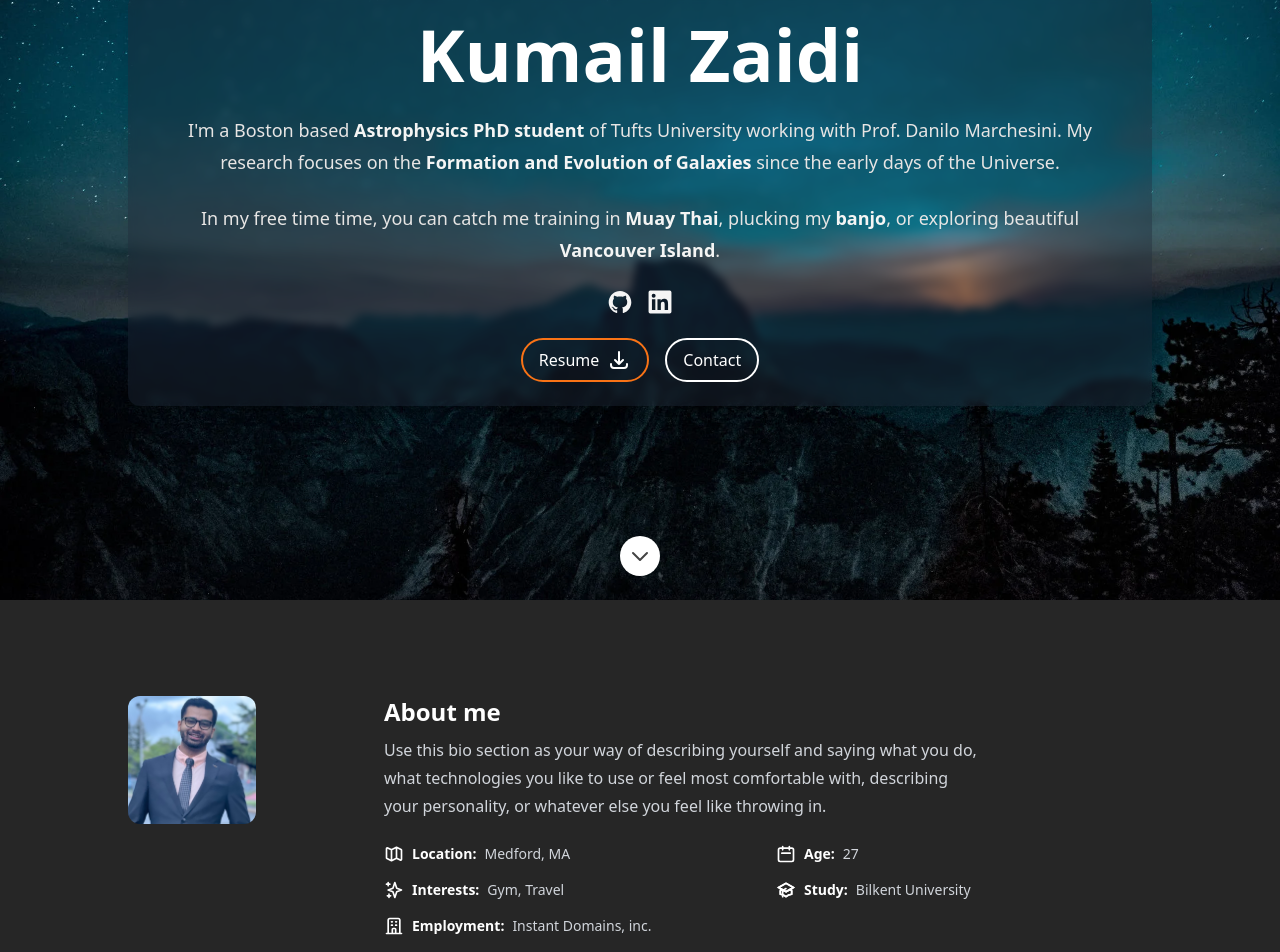
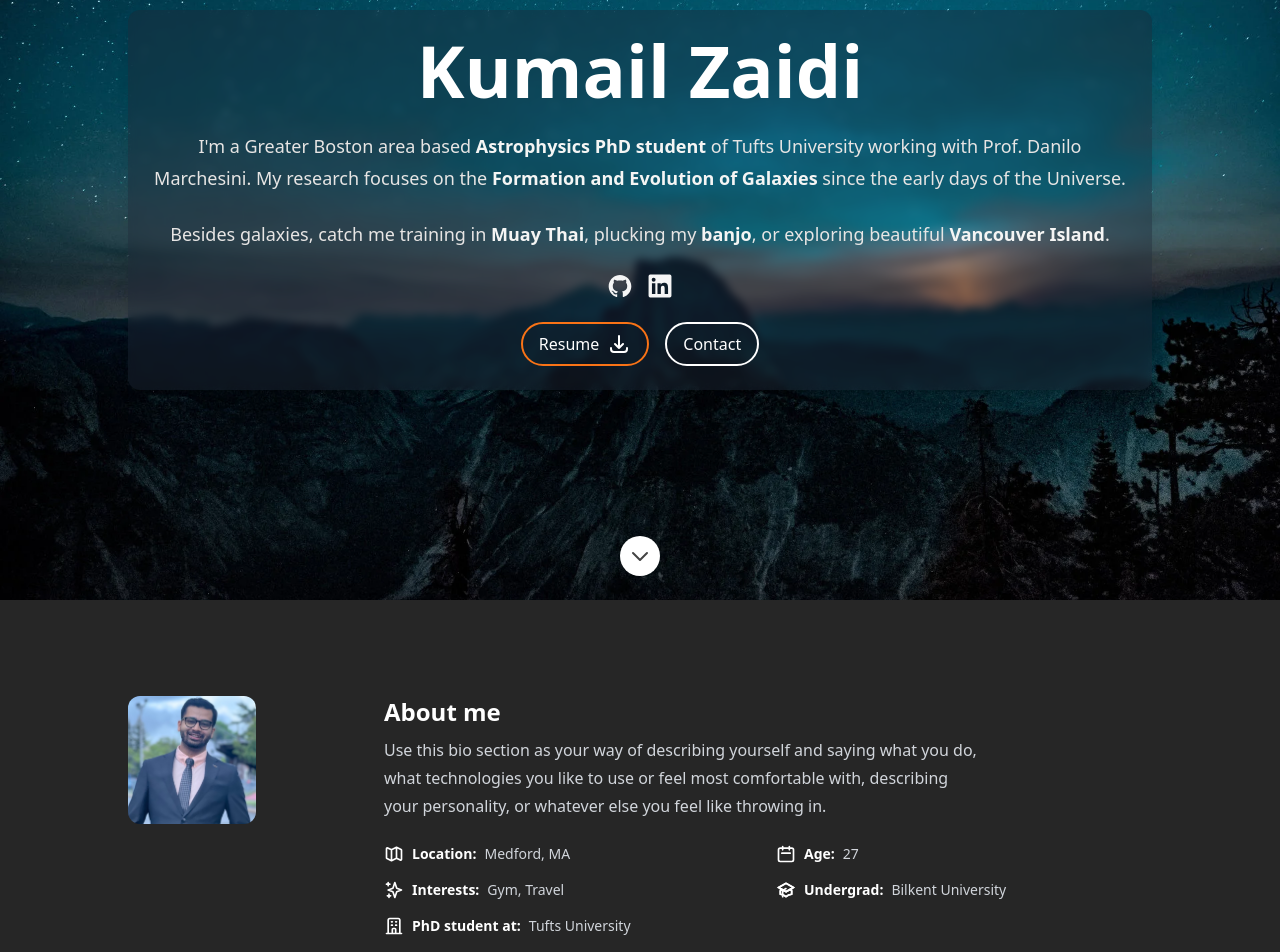
Before and after one commit to zaidikumail/kumailzaidi, a Next.js app: page / in a window 1280 px wide. Shown: the part 200-1152 px from the top of the page. Built offline with nearby package versions, Linux system fonts and the light colour scheme.

Commit message:
Update data.tsx

```diff
--- a/src/data/data.tsx
+++ b/src/data/data.tsx
@@ -69,9 +69,9 @@ export const heroData: Hero = {
   description: (
     <>
       <p className="prose-sm text-stone-200 sm:prose-base lg:prose-lg">
-        I'm a Boston based <strong className="text-stone-100">Astrophysics PhD student</strong> of Tufts University working with Prof. Danilo Marchesini. My research focuses on the <strong className="text-stone-100">Formation and Evolution of Galaxies</strong>  since the early days of the Universe.      </p>
+        I'm a Greater Boston area based <strong className="text-stone-100">Astrophysics PhD student</strong> of Tufts University working with Prof. Danilo Marchesini. My research focuses on the <strong className="text-stone-100">Formation and Evolution of Galaxies</strong>  since the early days of the Universe.      </p>
       <p className="prose-sm text-stone-200 sm:prose-base lg:prose-lg">
-        In my free time time, you can catch me training in <strong className="text-stone-100">Muay Thai</strong>,
+        Besides galaxies, catch me training in <strong className="text-stone-100">Muay Thai</strong>,
         plucking my <strong className="text-stone-100">banjo</strong>, or exploring beautiful{' '}
         <strong className="text-stone-100">Vancouver Island</strong>.
       </p>
@@ -104,8 +104,8 @@ export const aboutData: About = {
     {label: 'Location', text: 'Medford, MA', Icon: MapIcon},
     {label: 'Age', text: '27', Icon: CalendarIcon},
     {label: 'Interests', text: 'Gym, Travel', Icon: SparklesIcon},
-    {label: 'Study', text: 'Bilkent University', Icon: AcademicCapIcon},
-    {label: 'Employment', text: 'Instant Domains, inc.', Icon: OfficeBuildingIcon},
+    {label: 'Undergrad', text: 'Bilkent University', Icon: AcademicCapIcon},
+    {label: 'PhD student at', text: 'Tufts University', Icon: OfficeBuildingIcon},
   ],
 };
 
```
